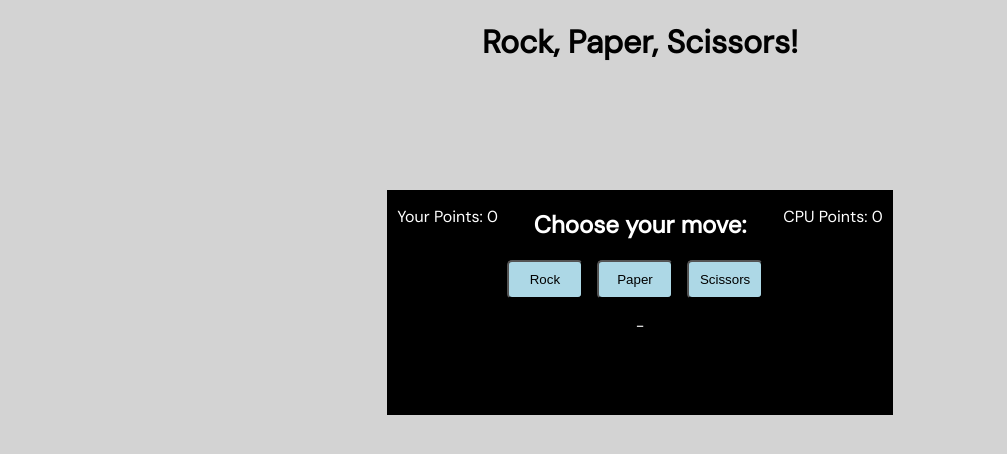
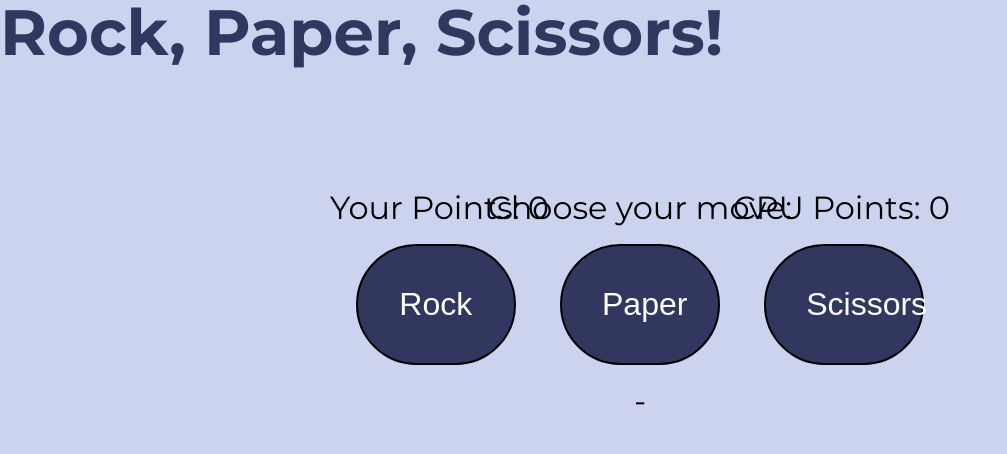
Before and after one commit to nurcos/rock-paper-scissors, a plain HTML site: page index.html in a window 1280 px wide. Shown: the whole page, without its empty margins (0-1007 px from the left). Drawn offline with Linux system fonts and the light colour scheme.

Commit message:
colour change

```diff
--- a/index.html
+++ b/index.html
@@ -3,7 +3,7 @@
 <head>
   <link rel="stylesheet" type="text/css" href="styles.css">
   <meta charset="utf-8">
-  <link href="https://fonts.googleapis.com/css?family=DM+Sans&display=swap" rel="stylesheet">
+  <link href="https://fonts.googleapis.com/css?family=Montserrat:400,700&amp;display=swap" rel="stylesheet">
   <title>Rock paper scissors in console</title>
 </head>
 <body>
--- a/styles.css
+++ b/styles.css
@@ -1,32 +1,112 @@
+/*---------------
+ CSS RESET
+---------------*/
+/* http://meyerweb.com/eric/tools/css/reset/
+   v2.0 | 20110126
+   License: none (public domain)
+*/
+
+html, body, div, span, applet, object, iframe,
+h1, h2, h3, h4, h5, h6, p, blockquote, pre,
+a, abbr, acronym, address, big, cite, code,
+del, dfn, em, img, ins, kbd, q, s, samp,
+small, strike, strong, sub, sup, tt, var,
+b, u, i, center,
+dl, dt, dd, ol, ul, li,
+fieldset, form, label, legend,
+table, caption, tbody, tfoot, thead, tr, th, td,
+article, aside, canvas, details, embed,
+figure, figcaption, footer, header, hgroup,
+menu, nav, output, ruby, section, summary,
+time, mark, audio, video {
+	margin: 0;
+	padding: 0;
+	border: 0;
+	font-size: 100%;
+	font: inherit;
+	vertical-align: baseline;
+}
+/* HTML5 display-role reset for older browsers */
+article, aside, details, figcaption, figure,
+footer, header, hgroup, menu, nav, section {
+	display: block;
+}
 body {
-  font-family: 'DM Sans', sans-serif;
-  background-color: lightgrey;
+	line-height: 1;
+}
+ol, ul {
+	list-style: none;
+}
+blockquote, q {
+	quotes: none;
+}
+blockquote:before, blockquote:after,
+q:before, q:after {
+	content: '';
+	content: none;
+}
+table {
+	border-collapse: collapse;
+	border-spacing: 0;
+}
+
+a {
+	text-decoration: none;
+}
+
+/*
+END OF RESET
+*/
+
+body {
+  font-family: 'Montserrat', sans-serif;
+  background-color: #ccd3ef;
 }
 
 h1 {
-  text-align: center;
+  font-size: 400%;
+	font-weight: bold;
+	color: #31375f;
 }
 
 h2 {
-  padding-top: 5%;
+  font-size: 200%;
+}
+
+p {
+  font-size: 200%;
 }
 
 .container {
   position: relative;
-  width: 30%;
-  padding: 0 5% 5% 5%;
+  width: 50%;
   margin: 10% auto 0 auto;
   text-align: center;
-  background-color: black;
-  color: white;
 }
 
 .selection {
-  width: 20%;
-  padding: 10px;
-  background-color: lightblue;
-  border-radius: 5px;
-  margin-right: 10px;
+  width: 25%;
+  background-color: #31375f;
+  padding: 40px;
+  border-radius: 80px;
+  border: solid 2px black;
+  margin: auto;
+  font-size: 200%;
+  color: white;
+  margin: 20px;
+  user-select: none;
+  transition: 0.5s;
+}
+
+.selection:hover {
+	background-color: #5A79B3;
+	color: #31375f;
+  cursor: pointer;
+}
+
+.selection:active {
+  background-color: #ccd3ef;
+  transition: 0s;
 }
 
 #your-points {
```
